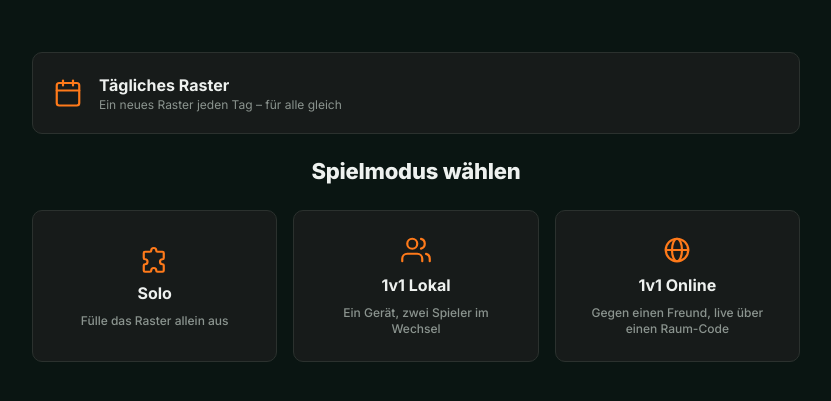
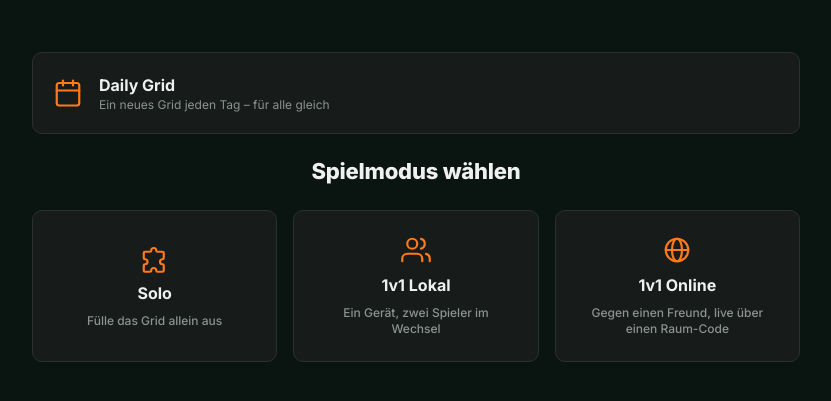
Before and after one commit to David-Negelen/football-tictactoe, a Flask app: page /game in a window 1280 px wide. Shown: the part 69-470 px from the top of the page, without its empty margins (224-1055 px from the left). Run offline with Flask 3, Linux system fonts and the light colour scheme; some libraries are stand-ins or nearby versions.

Commit message:
rename Raster to Grid (Tägliches Raster -> Daily Grid), fix broken crest/flag icon fallback
"Raster" is replaced with "Grid" everywhere it names the board object
(card titles, setup/editor copy, in-game status text, backend error
strings); "Tägliches Raster" specifically becomes "Daily Grid".

categoryIconHtml()'s crest/flag <img> had no fallback if the download
404s (removed source file, scrape gap) — it would just show a broken-
image glyph in the cell. Added an onerror handler (iconImgFallback) that
swaps it for the same letter-badge/generic-ball icon categoryIconHtml
would have rendered had icon_image been absent to begin with.

Bumped sw.js CACHE_NAME to v37 (game.html + game.js changed).

```diff
--- a/app.py
+++ b/app.py
@@ -690,7 +690,7 @@ def api_game_new():
     finally:
         db.close()
     if rows is None:
-        return jsonify({"error": "Kein gültiges Raster gefunden"}), 500
+        return jsonify({"error": "Kein gültiges Grid gefunden"}), 500
     return jsonify({"rows": [_cat_display(c) for c in rows], "cols": [_cat_display(c) for c in cols]})
 
 
@@ -808,7 +808,7 @@ def api_game_validate():
     return jsonify({"valid": valid, "player": dict(player) if player else None})
 
 
-# ─── Tägliches Raster (daily curated grid + streak) ────────────────────────
+# ─── Daily Grid (daily curated grid + streak) ────────────────────────
 # The "once per day" gate and streak itself live entirely client-side (see
 # game.js), matching this app's existing trust model — nothing else here
 # (stats, settings) has ever had server-verified per-user state, and
@@ -939,12 +939,12 @@ def api_get_grid(code):
     try:
         result = grid_store.get_saved_grid(db, code)
         if result is None:
-            return jsonify({"error": "Raster nicht gefunden"}), 404
+            return jsonify({"error": "Grid nicht gefunden"}), 404
         row_ids, col_ids = result
         rows = [CATEGORY_BY_ID.get(i) for i in row_ids]
         cols = [CATEGORY_BY_ID.get(i) for i in col_ids]
         if None in rows or None in cols:
-            return jsonify({"error": "Raster enthält veraltete Kategorien"}), 410
+            return jsonify({"error": "Grid enthält veraltete Kategorien"}), 410
     finally:
         db.close()
     return jsonify({
@@ -978,7 +978,7 @@ def api_mp_create_room():
     finally:
         db.close()
     if rows is None:
-        return jsonify({"error": "Kein gültiges Raster gefunden"}), 500
+        return jsonify({"error": "Kein gültiges Grid gefunden"}), 500
     room, token = mp.create_room(
         rows, cols, difficulty=difficulty, league=league,
         excluded_types=frozenset(excluded_types), excluded_ids=frozenset(excluded_ids),
@@ -1100,7 +1100,7 @@ def api_mp_rematch(code):
     finally:
         db.close()
     if rows is None:
-        return jsonify({"error": "Kein gültiges Raster gefunden"}), 500
+        return jsonify({"error": "Kein gültiges Grid gefunden"}), 500
 
     mp.reset_room(room, rows, cols)
     return jsonify({"ok": True, "started": True})
--- a/static/js/game.js
+++ b/static/js/game.js
@@ -399,7 +399,16 @@ function categoryIconHtml(cat) {
   // wins whenever available — looks far better than the emoji font or the
   // generic initial badge.
   if (cat.icon_image) {
-    return `<img src="${esc(cat.icon_image)}" alt="" class="tt-icon object-contain flex-shrink-0">`;
+    // Crest/flag downloads occasionally 404 (source removed the file, a
+    // scrape gap, etc.) — fall back to the same letter-badge/ball icon
+    // used when there's no image at all, instead of leaving a broken-image
+    // glyph in the cell.
+    // Single-quoted, hand-escaped JS string literals — the whole call then
+    // sits inside a double-quoted HTML attribute, so JSON.stringify's
+    // double quotes would collide with (and truncate) that attribute.
+    const jsStr = s => `'${String(s).replace(/\\/g, '\\\\').replace(/'/g, "\\'")}'`;
+    const onerror = `iconImgFallback(this, ${jsStr(cat.icon_letter || '')}, ${jsStr(cat.icon_color || '')})`;
+    return `<img src="${esc(cat.icon_image)}" alt="" class="tt-icon object-contain flex-shrink-0" onerror="${esc(onerror)}">`;
   }
   // Dynamically generated clubs without a hand-picked emoji (the vast
   // majority of ~6,500 clubs) carry icon_letter/icon_color instead of an
@@ -413,6 +422,22 @@ function categoryIconHtml(cat) {
       style="font-size:clamp(18px,6vw,26px)">${cat.icon}</div>`;
   }
   return `<div class="tt-icon-mono tt-icon flex-shrink-0 flex items-center justify-center">${svgIcon('ball', 22)}</div>`;
+}
+
+// Swaps a broken crest/flag <img> for the same letter-badge (or generic
+// ball icon) categoryIconHtml would have rendered had icon_image been
+// absent to begin with — called from the img's onerror handler.
+function iconImgFallback(img, letter, color) {
+  const div = document.createElement('div');
+  if (letter) {
+    div.className = 'tt-icon rounded-full flex items-center justify-center text-white font-black text-sm flex-shrink-0';
+    div.style.background = color || 'var(--card-border)';
+    div.textContent = letter;
+  } else {
+    div.className = 'tt-icon-mono tt-icon flex-shrink-0 flex items-center justify-center';
+    div.innerHTML = svgIcon('ball', 22);
+  }
+  img.replaceWith(div);
 }
 
 function headerCellHtml(cat) {
@@ -847,7 +872,7 @@ async function startLocal() {
 }
 
 async function newLocalRound() {
-  setStatusLoading('Raster wird geladen…');
+  setStatusLoading('Grid wird geladen…');
   stopTimer();
   hideEndBanner();
   document.getElementById('board').innerHTML = '';
@@ -864,7 +889,7 @@ async function newLocalRound() {
 
   const resp = await fetch(`/api/game/new?${genParams().toString()}`);
   if (!resp.ok) {
-    setStatus('Kein Raster gefunden – bitte erneut versuchen.');
+    setStatus('Kein Grid gefunden – bitte erneut versuchen.');
     return;
   }
   const data = await resp.json();
@@ -983,7 +1008,7 @@ async function startSolo() {
 // so callers can fetch from wherever their puzzle actually comes from in
 // between.
 function beginSoloRound() {
-  setStatusLoading('Raster wird geladen…');
+  setStatusLoading('Grid wird geladen…');
   stopTimer();
   hideEndBanner();
   document.getElementById('board').innerHTML = '';
@@ -1008,7 +1033,7 @@ async function newSoloRound() {
   beginSoloRound();
   const resp = await fetch(`/api/game/new?${genParams().toString()}`);
   if (!resp.ok) {
-    setStatus('Kein Raster gefunden – bitte erneut versuchen.');
+    setStatus('Kein Grid gefunden – bitte erneut versuchen.');
     return;
   }
   const data = await resp.json();
@@ -1085,7 +1110,7 @@ async function endGameSolo() {
     showEndBanner(
       perfect ? 'trophy' : 'puzzle',
       `${g.soloCorrect} / 9 richtig`,
-      perfect ? 'Perfekte Runde!' : 'Raster beendet.'
+      perfect ? 'Perfekte Runde!' : 'Grid beendet.'
     );
   } else {
     stats.solo.rounds++;
@@ -1104,7 +1129,7 @@ async function endGameSolo() {
   await revealSolutions();
 }
 
-// ─── Modus: Tägliches Raster ────────────────────────────────────────────────
+// ─── Modus: Daily Grid ────────────────────────────────────────────────
 // A daily grid the backend generates deterministically from the date (see
 // app.py's /api/daily/today) — everyone gets the same puzzle. The "once per
 // day" gate and the streak itself live entirely in localStorage, same as
@@ -1211,7 +1236,7 @@ document.getElementById('end-share').addEventListener('click', () => {
   setTimeout(() => { btn.innerHTML = iconText('share', 'Teilen', { size: 15 }); }, 1500);
 });
 
-// ─── Editor: eigenes Raster bauen, speichern & teilen, per Code laden ──────
+// ─── Editor: eigenes Grid bauen, speichern & teilen, per Code laden ──────
 
 function goToEditor() {
   showScreen('editor');
@@ -1390,7 +1415,7 @@ document.getElementById('btn-editor-save').addEventListener('click', async e =>
     });
     const data = await resp.json();
     if (!resp.ok) {
-      errorEl.textContent = data.error || 'Raster konnte nicht gespeichert werden.';
+      errorEl.textContent = data.error || 'Grid konnte nicht gespeichert werden.';
       errorEl.classList.remove('hidden');
       return;
     }
@@ -1447,7 +1472,7 @@ async function loadAndStartCustomGrid(code, errorElId = 'editor-load-error', btn
     const resp = await fetch(`/api/grids/${encodeURIComponent(code)}`);
     const data = await resp.json().catch(() => ({}));
     if (!resp.ok) {
-      errorEl.textContent = data.error || 'Raster nicht gefunden.';
+      errorEl.textContent = data.error || 'Grid nicht gefunden.';
       errorEl.classList.remove('hidden');
       return;
     }
@@ -1800,7 +1825,7 @@ let statsResetConfirming = false;
 
 // Shared Wordle-style histogram renderer — one flat accent bar per score
 // bucket (0-9), length relative to the largest bucket, used for both the
-// Solo and Tages-Raster sections so "how much got solved" shows up as a
+// Solo and Daily Grid sections so "how much got solved" shows up as a
 // shape, not just one aggregate percentage.
 function distributionChartHtml(dist, emptyLabel) {
   const total = dist.reduce((a, b) => a + b, 0);
@@ -1835,7 +1860,7 @@ function renderStats() {
 
   document.getElementById('stats-body').innerHTML = `
     <div>
-      ${sectionLabel('calendar', 'Tages-Raster')}
+      ${sectionLabel('calendar', 'Daily Grid')}
       <div class="grid grid-cols-2 gap-2 text-center">
         ${tile(iconText('fire', d.currentStreak, { size: 14, gap: 4 }), 'Serie', true)}
         ${tile(`${dailyAccuracy}%`, 'Trefferquote')}
--- a/static/sw.js
+++ b/static/sw.js
@@ -2,7 +2,7 @@
 // "/game" — see static/js/pwa.js). Never touches "/", "/combos" or
 // "/squad-guesser", which stay outside this service worker's scope.
 
-const CACHE_NAME = 'ttt-shell-v36';
+const CACHE_NAME = 'ttt-shell-v37';
 const SHELL_URLS = [
   '/game',
   '/static/manifest.json',
--- a/templates/game.html
+++ b/templates/game.html
@@ -234,8 +234,8 @@
         <rect x="3" y="4" width="18" height="18" rx="2"/><path d="M16 2v4"/><path d="M8 2v4"/><path d="M3 10h18"/>
       </svg>
       <div class="flex-1 min-w-0">
-        <div class="font-bold" style="color:var(--text)">Tägliches Raster</div>
-        <div class="text-xs" style="color:var(--text-dim)">Ein neues Raster jeden Tag – für alle gleich</div>
+        <div class="font-bold" style="color:var(--text)">Daily Grid</div>
+        <div class="text-xs" style="color:var(--text-dim)">Ein neues Grid jeden Tag – für alle gleich</div>
       </div>
       <div id="daily-card-streak" class="hidden flex-shrink-0 text-2xl font-black whitespace-nowrap items-center gap-1.5" style="color:var(--accent)">
         <svg width="24" height="24" viewBox="0 0 24 24" fill="none" stroke="currentColor" stroke-width="1.75" stroke-linecap="round" stroke-linejoin="round"><path d="M12 2c.5 3-2.5 4.5-2.5 8a2.5 2.5 0 0 0 5 0c0-1-.5-1.8-.9-2.5 1.4 1 2.4 3 2.4 5a4.5 4.5 0 0 1-9 0c0-4 2-6.5 3-7.5.3 1.5 1 2 1.5 1.5-.2-1.7 0-3 .5-4.5Z"/></svg>
@@ -249,7 +249,7 @@
           <path d="M4 7h4a1 1 0 0 0 1-1 2 2 0 1 1 4 0 1 1 0 0 0 1 1h4a1 1 0 0 1 1 1v4a1 1 0 0 1-1 1 2 2 0 1 0 0 4 1 1 0 0 1 1 1v4a1 1 0 0 1-1 1h-4a1 1 0 0 1-1-1 2 2 0 1 0-4 0 1 1 0 0 1-1 1H4a1 1 0 0 1-1-1v-4a1 1 0 0 1 1-1 2 2 0 1 0 0-4 1 1 0 0 1-1-1V8a1 1 0 0 1 1-1Z"/>
         </svg>
         <span class="font-bold" style="color:var(--text)">Solo</span>
-        <span class="text-xs font-medium" style="color:var(--text-dim)">Fülle das Raster allein aus</span>
+        <span class="text-xs font-medium" style="color:var(--text-dim)">Fülle das Grid allein aus</span>
       </button>
       <button data-mode="local" class="tt-card tt-card-hover flex flex-col items-center justify-center gap-2 p-6 text-center">
         <svg class="tt-icon-app" width="30" height="30" viewBox="0 0 24 24" fill="none" stroke="var(--accent)" stroke-width="1.75" stroke-linecap="round" stroke-linejoin="round">
@@ -268,7 +268,7 @@
     </div>
   </div>
 
-  <!-- Raster einstellen (Schwierigkeit & Liga) -->
+  <!-- Grid einstellen (Schwierigkeit & Liga) -->
   <div id="screen-setup" class="hidden w-full max-w-md flex flex-col items-center gap-6 py-8">
     <div class="tt-card w-full p-5 flex flex-col gap-5">
       <div>
@@ -301,7 +301,7 @@
     <div id="setup-load-grid" class="hidden w-full flex flex-col items-center gap-3">
       <div class="text-xs" style="color:var(--text-dim)">— oder —</div>
       <div class="tt-card w-full p-4">
-        <div class="text-sm font-bold mb-2" style="color:var(--text)">Raster per Code laden</div>
+        <div class="text-sm font-bold mb-2" style="color:var(--text)">Grid per Code laden</div>
         <div class="flex gap-2">
           <input id="setup-load-code" maxlength="6" placeholder="CODE" autocomplete="off"
             class="tt-input flex-1 uppercase tracking-widest text-center rounded-lg px-3 py-2 text-sm font-bold">
@@ -319,7 +319,7 @@
     <div id="online-lobby-body" class="w-full"></div>
   </div>
 
-  <!-- Tägliches Raster bereits gespielt -->
+  <!-- Daily Grid bereits gespielt -->
   <div id="screen-daily-done" class="hidden w-full max-w-md flex flex-col items-center gap-4 py-8 text-center">
     <svg width="40" height="40" viewBox="0 0 24 24" fill="none" stroke="var(--accent)" stroke-width="1.75" stroke-linecap="round" stroke-linejoin="round">
       <rect x="3" y="4" width="18" height="18" rx="2"/><path d="M16 2v4"/><path d="M8 2v4"/><path d="M3 10h18"/>
@@ -330,16 +330,16 @@
       <div id="daily-done-streak" class="font-semibold" style="color:var(--accent)"></div>
       <div id="daily-done-best" class="text-xs" style="color:var(--text-dim)"></div>
     </div>
-    <p class="text-xs" style="color:var(--text-dim)">Komm morgen wieder für ein neues Raster.</p>
+    <p class="text-xs" style="color:var(--text-dim)">Komm morgen wieder für ein neues Grid.</p>
     <button id="daily-done-menu" class="text-xs font-semibold transition-colors" style="color:var(--text-dim)">← Zurück zum Menü</button>
   </div>
 
-  <!-- Editor: eigenes Raster bauen, speichern & teilen, per Code laden -->
+  <!-- Editor: eigenes Grid bauen, speichern & teilen, per Code laden -->
   <div id="screen-editor" class="hidden w-full max-w-2xl flex flex-col gap-5 py-8">
     <h2 class="tt-title">Editor</h2>
 
     <div class="tt-card p-5">
-      <div class="text-sm font-bold mb-1" style="color:var(--text)">Eigenes Raster bauen</div>
+      <div class="text-sm font-bold mb-1" style="color:var(--text)">Eigenes Grid bauen</div>
       <p class="text-xs mb-3" style="color:var(--text-dim)">Tippe auf ein Feld am Rand, um eine Kategorie zu wählen. Sobald Zeile und Spalte feststehen, zeigt das Feld die Anzahl möglicher Spieler.</p>
       <div id="editor-grid" class="grid gap-2 w-full" style="grid-template-columns: repeat(4, 1fr);"></div>
       <button id="btn-editor-save" disabled class="tt-btn-accent mt-4 w-full text-sm px-4 py-2.5 rounded-xl">
@@ -362,7 +362,7 @@
     </div>
 
     <div class="tt-card p-5">
-      <div class="text-sm font-bold mb-3" style="color:var(--text)">Raster per Code laden</div>
+      <div class="text-sm font-bold mb-3" style="color:var(--text)">Grid per Code laden</div>
       <div class="flex gap-2">
         <input id="editor-load-code" maxlength="6" placeholder="CODE" autocomplete="off"
           class="tt-input flex-1 uppercase tracking-widest text-center rounded-lg px-3 py-2 text-sm font-bold">
@@ -378,7 +378,7 @@
   <div id="screen-board" class="hidden w-full flex flex-col items-center">
 
     <!-- Statusleiste + Spielfeld: eine zusammenhängende Karte, keine
-         schwebende Pille über dem Raster — die Statuszeile ist die
+         schwebende Pille über dem Grid — die Statuszeile ist die
          oberste Reihe derselben Karte wie das Grid. Das Rundenergebnis
          (end-banner) ist keine eigene Karte/Popup, sondern eine weitere,
          schmale Zeile derselben Karte — die Statuszeile übernimmt selbst
@@ -386,7 +386,7 @@
     <div class="tt-card w-full max-w-3xl overflow-hidden">
       <div id="status-bar" class="flex items-center justify-between gap-3 text-sm px-4 py-2.5"
         style="border-bottom:1px solid var(--card-border);">
-        <span id="status-text" class="font-bold" style="color:var(--text)">Raster wird geladen…</span>
+        <span id="status-text" class="font-bold" style="color:var(--text)">Grid wird geladen…</span>
         <span class="flex items-center gap-3 flex-shrink-0">
           <span id="streak-display" class="hidden items-center gap-1 text-xs font-bold" style="color:var(--accent)"></span>
           <span id="timer-display" class="text-xs font-medium" style="color:var(--text-dim)">0:00</span>
```
